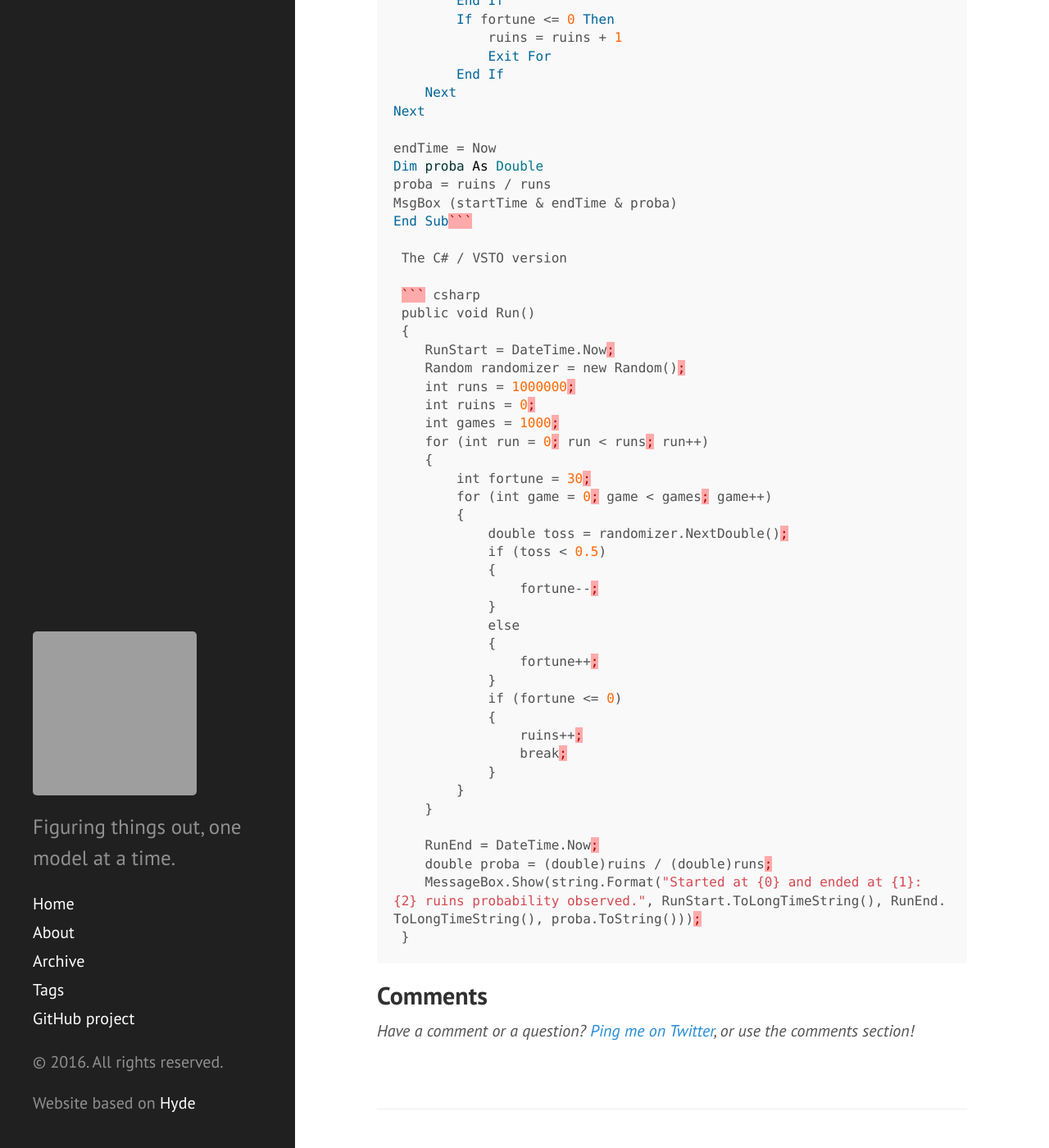
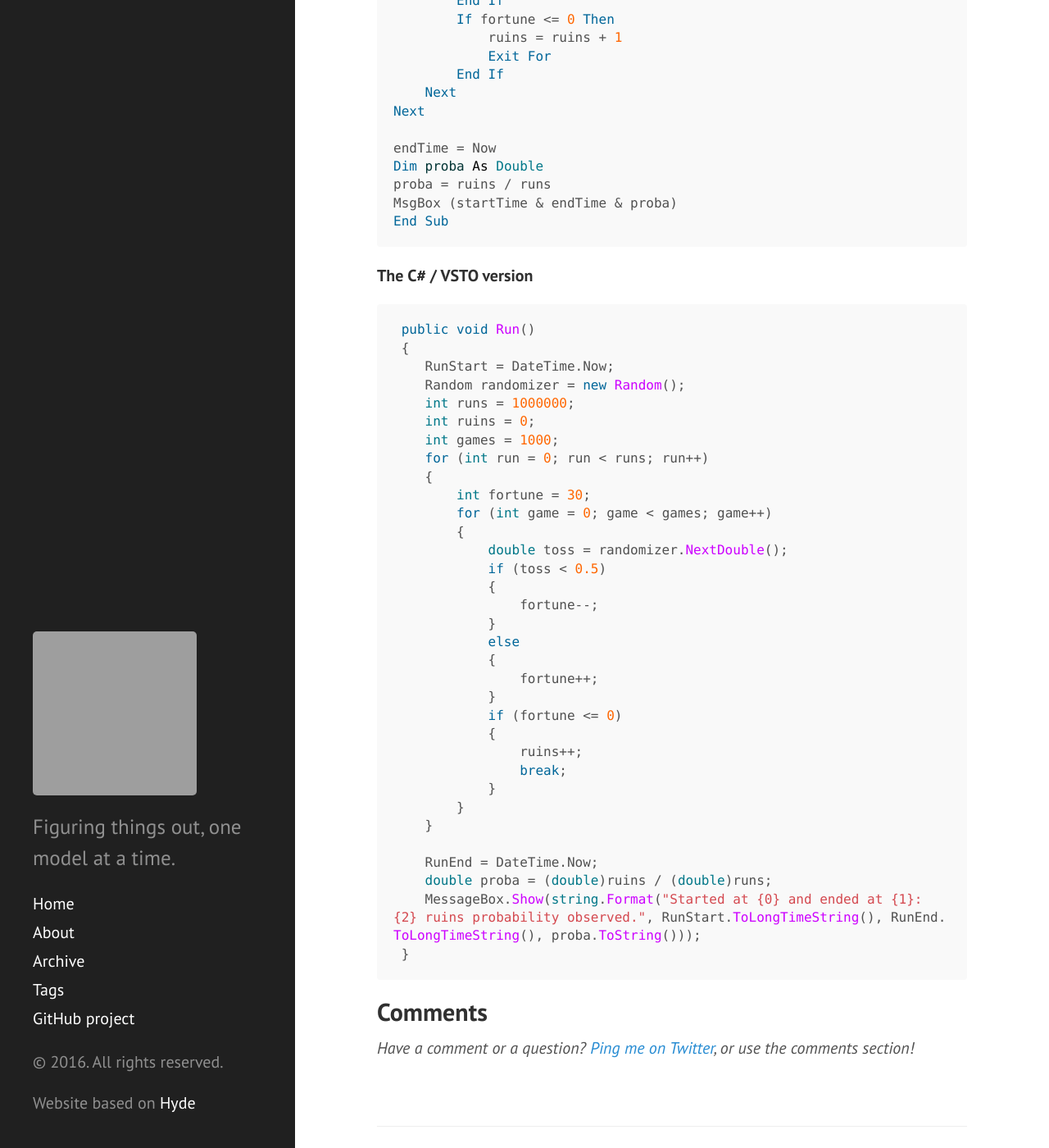
Before and after one commit to mathias-brandewinder/mathias-brandewinder.github.io, a Jekyll site: the page built from _posts/2008-11-17-VSTO-vs-VBA-performance-comparison.md, in a window 1280 px wide and 1400 px high, scrolled down 1527 px. Shown: the whole window at 82% size. Built offline with Jekyll 4.4.1, drawn with Linux system fonts in a browser that asks for light colours; comment, search, counter and statistics services are not loaded; grey boxes are pictures that could not be loaded.

Commit message:
2008/12/02

````diff
--- a/_posts/2008-11-17-VSTO-vs-VBA-performance-comparison.md
+++ b/_posts/2008-11-17-VSTO-vs-VBA-performance-comparison.md
@@ -15,7 +15,7 @@ During my VSTO add-in session last week-end, the following question came up: wha
 
 The code I wrote was intended to isolate computation speed; to do that, I tried to write something simple and comparable in both languages, using little memory, with no interaction with the host application.The code performs a simple Monte Carlo simulation, replicating the gambler's ruin problem. A gambler calls heads or tails, starting with $30, and loses/wins 1$ at every coin toss; what is the probability that he loses all his money if he plays up to 1,000 times? The simulation runs 1,000,000 games, and records all the cases where the gambler is ruined. The code for both implementations is provided below.Next I'll try and see how things look with procedures involving lots of object manipulation and memory usage. Oh, and the by the way, the gambler has about 34% chances of going home with no money left!
 
-The VBA version:
+**The VBA version:**
 
 ``` vb
 Option Explicit
@@ -54,9 +54,10 @@ endTime = Now
 Dim proba As Double
 proba = ruins / runs
 MsgBox (startTime & endTime & proba)
-End Sub```
+End Sub
+```
 
- The C# / VSTO version
+**The C# / VSTO version**
 
  ``` csharp
  public void Run()
````
Also changed, not shown: _posts/2008-12-02-Using-Windows-Live-Writer.md (added, +10 -0 lines).
